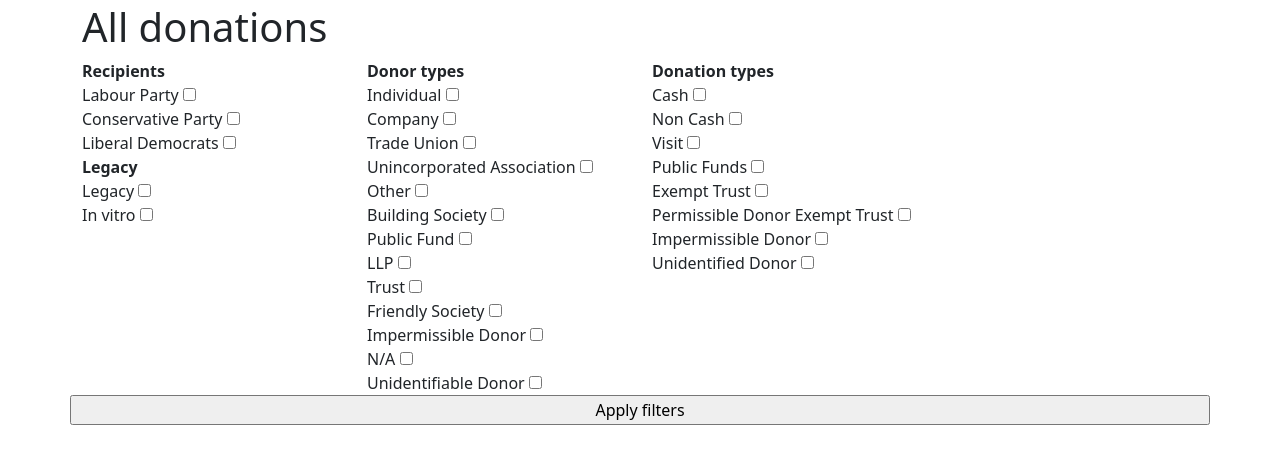
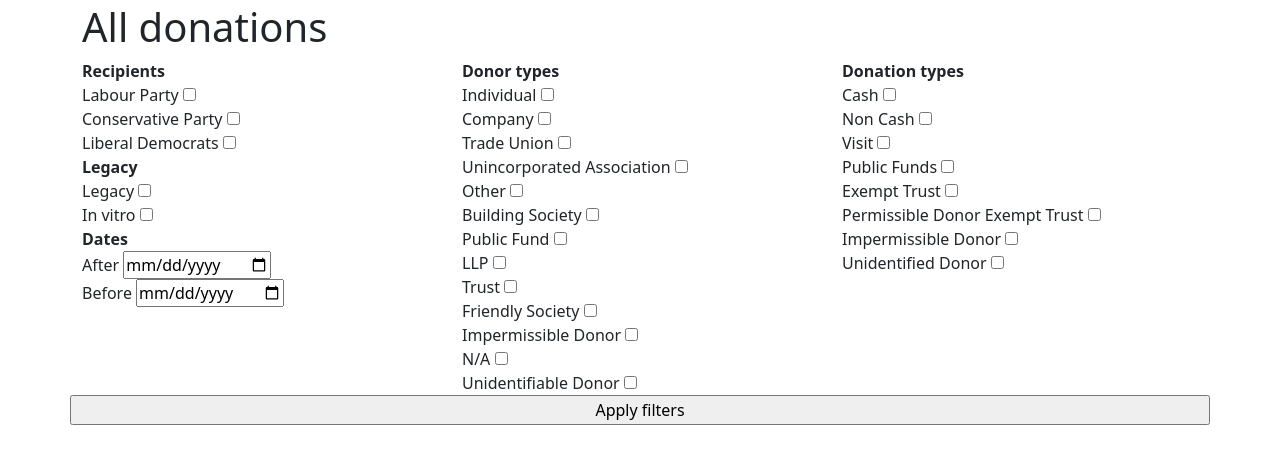
Before and after one commit to willthong/donation-whistle, a Flask app: page / in a window 1280 px wide. Shown: the part 43-507 px from the top of the page. Run offline with Flask 3, Linux system fonts and the light colour scheme.

Commit message:
Add date filters

```diff
--- a/app/forms.py
+++ b/app/forms.py
@@ -1,6 +1,6 @@
 from flask_wtf import FlaskForm
-from wtforms import StringField, PasswordField, BooleanField, SubmitField
-from wtforms.validators import DataRequired, Email, EqualTo, ValidationError
+from wtforms import StringField, PasswordField, BooleanField, SubmitField, DateField
+from wtforms.validators import DataRequired, Email, EqualTo, ValidationError, Optional
 
 from app import db
 from app.models import User, DonorAlias
@@ -76,5 +76,7 @@ class FilterForm(FlaskForm):
     donation_type_unidentified_donor = BooleanField("Unidentified Donor")
     is_legacy_true = BooleanField("Legacy")
     is_legacy_false = BooleanField("In vitro")
+    date_gt = DateField("After", validators=(Optional(),))
+    date_lt = DateField("Before", validators=(Optional(),))
     submit = SubmitField("Apply filters")
 # TODO: work out how to create an Other field with a hover-over
--- a/app/routes.py
+++ b/app/routes.py
@@ -1,3 +1,4 @@
+from datetime import datetime
 from werkzeug.urls import url_parse
 
 from flask import flash, redirect, request, render_template, url_for, escape
@@ -16,7 +17,6 @@ from app.models import (
     Donation,
     Recipient,
     DonationType,
-    DonorType,
 )
 from app.forms import (
     LoginForm,
@@ -41,6 +41,10 @@ def index():
 
     if form.validate_on_submit():
         filter_list = [par for par in request.form.keys() if request.form[par] == "y"]
+        if request.form["date_gt"]:
+            filter_list.append("date_gt_" + request.form["date_gt"])
+        if request.form["date_lt"]:
+            filter_list.append("date_lt_" + request.form["date_lt"])
         return redirect(
             url_for(
                 "index",
@@ -79,6 +83,9 @@ def data():
     donor_type_filters = []
     donation_type_filters = []
     is_legacy_filters = []
+    start_date_filter = None
+    end_date_filter = None
+
     for filter in all_filters:
         if filter.startswith("recipient"):
             recipient_filters.append(filter)
@@ -88,6 +95,10 @@ def data():
             donation_type_filters.append(filter)
         if filter.startswith("is_legacy"):
             is_legacy_filters.append(filter)
+        if filter.startswith("date_gt_"):
+            start_date_filter = datetime.strptime(filter[-10:], "%Y-%m-%d")
+        if filter.startswith("date_lt_"):
+            end_date_filter = datetime.strptime(filter[-10:], "%Y-%m-%d")
 
     # Each filter bucket is an additional group of ORs added as an AND, so need to be grouped together
     recipient_filter_statements = populate_filter_statements(
@@ -112,6 +123,10 @@ def data():
         query = query.where(Donation.is_legacy == False)
     elif "is_legacy_true" in is_legacy_filters:
         query = query.where(Donation.is_legacy == True)
+    if start_date_filter:
+        query = query.where(Donation.date > start_date_filter)
+    if end_date_filter:
+        query = query.where(Donation.date <= end_date_filter)
 
     # Search filter
     search = request.args.get("search")
--- a/app/templates/base.html
+++ b/app/templates/base.html
@@ -56,6 +56,7 @@
       {% block app_content %}
       {% endblock %}
     </div>
+    </div>
   {% endblock %}
 
   {% block scripts %}
--- a/app/templates/index.html
+++ b/app/templates/index.html
@@ -10,7 +10,7 @@
   <form action="/" method="POST">
     {{ form.csrf_token }}
     <div class="row">
-      <div class="col">
+      <div class="col-4">
         <strong>Recipients</strong><br>
         {{ form.recipient_labour_party.label }} {{ form.recipient_labour_party(size=20) }} <br>
         {{ form.recipient_conservative_and_unionist_party.label }} {{ form.recipient_conservative_and_unionist_party(size=20) }} <br>
@@ -18,8 +18,11 @@
         <strong>Legacy</strong><br>
         {{ form.is_legacy_true.label }} {{ form.is_legacy_true(size=20) }} <br>
         {{ form.is_legacy_false.label }} {{ form.is_legacy_false(size=20) }} <br>
+        <strong>Dates</strong><br>
+        {{ form.date_gt.label }} {{ form.date_gt(size=20) }} <br>
+        {{ form.date_lt.label }} {{ form.date_lt(size=20) }} <br>
       </div>
-      <div class="col">
+      <div class="col-4">
         <strong>Donor types</strong><br>
         {{ form.donor_type_individual.label }} {{ form.donor_type_individual(size=20) }} <br>
         {{ form.donor_type_company.label }} {{ form.donor_type_company(size=20) }} <br>
@@ -38,7 +41,7 @@
         {{ form.donor_type_unidentifiable_donor.label }} {{
         form.donor_type_unidentifiable_donor(size=20) }} <br>
       </div>
-      <div class="col">
+      <div class="col-4">
         <strong>Donation types</strong><br>
         {{ form.donation_type_cash.label }} {{ form.donation_type_cash(size=20) }} <br>
         {{ form.donation_type_non_cash.label }} {{ form.donation_type_non_cash(size=20) }} <br>
@@ -95,7 +98,7 @@
       return value;
     }
 
-    // Adjust tickboxes to match filters in api_filter template variable
+    // Adjust tickboxes and date fields to match filters in api_filter template variable
     window.onload = function() {
       const regex = /filter\=([^&]+?)(?:&|$)/g;
       const recipientFilters = [];
@@ -105,7 +108,15 @@
       }
       if (recipientFilters.length > 0) {
         for (var filter of recipientFilters) {
-          document.querySelector(`input[name="${filter}"]`).checked = true;
+          if (filter.startsWith("date_gt")) {
+            var startDateField = document.getElementById("date_gt")
+            startDateField.value = filter.slice(-10)
+          } else if (filter.startsWith("date_lt")) {
+            var endDateField = document.getElementById("date_lt")
+            endDateField.value = filter.slice(-10)
+          } else {
+            document.querySelector(`input[name="${filter}"]`).checked = true;
+          }
         }
       } else {
         document.querySelectorAll('input').forEach(function(checkbox) {
```
